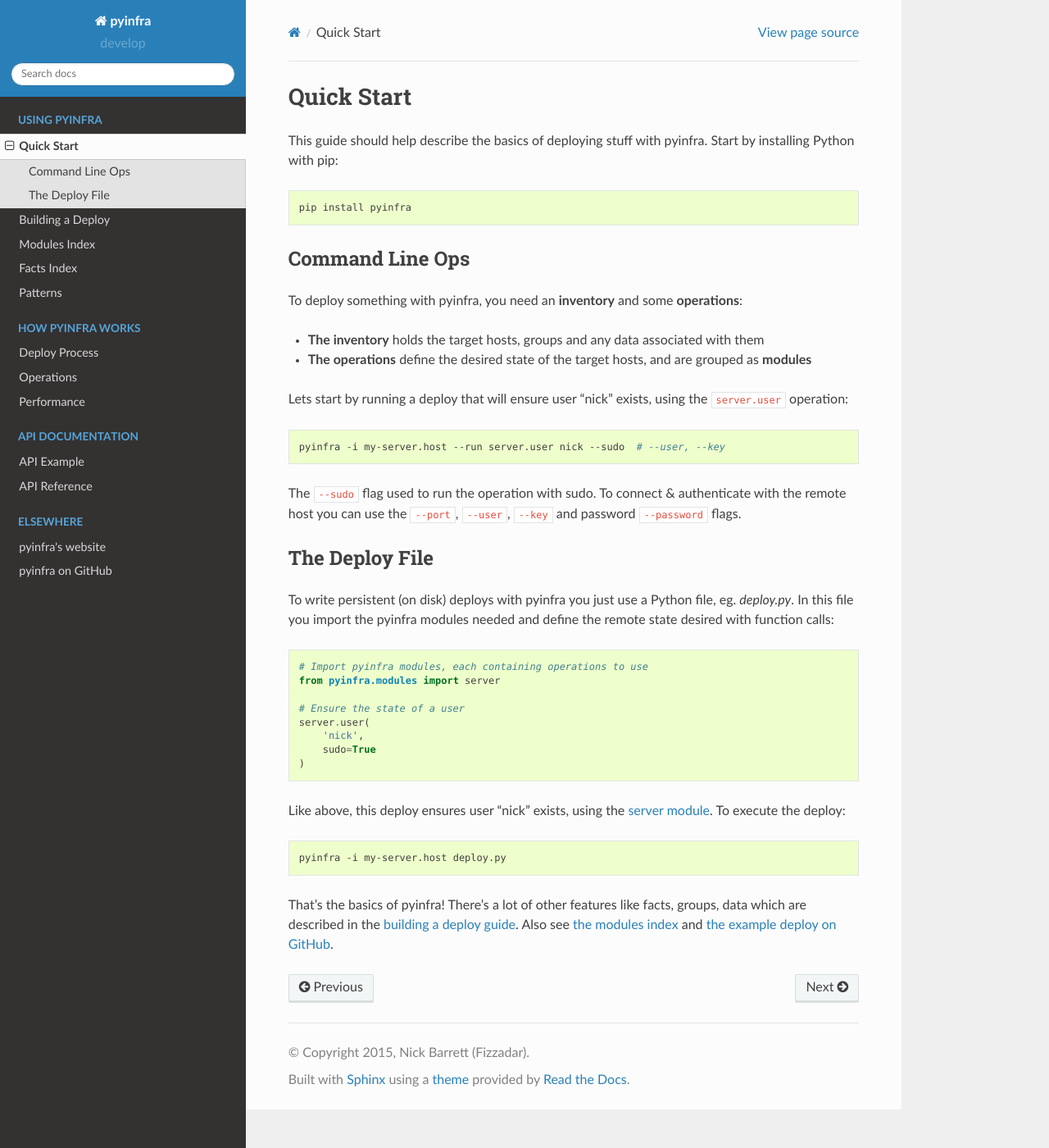
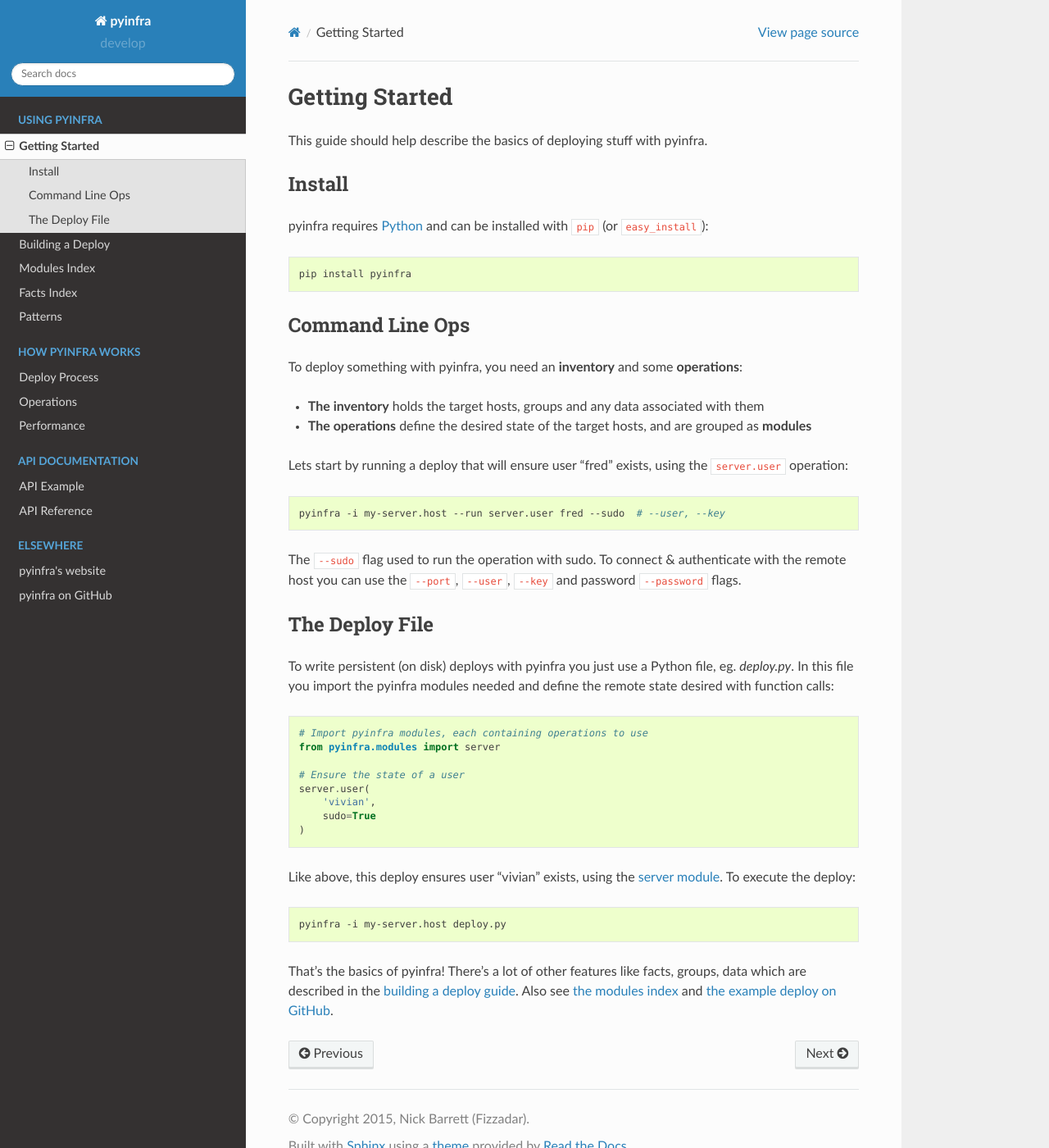
Before and after one commit to pyinfra-dev/pyinfra, a Sphinx documentation site: the page built from docs/getting_started.rst, in a window 1280 px wide and 1400 px high. Shown: the whole window at 82% size. Built offline with Sphinx 7.4.7 and the Read the Docs theme 2.0.0, drawn with Linux system fonts in a browser that asks for light colours.

Commit message:
Docs update.

```diff
--- a/docs/_facts.rst
+++ /dev/null
@@ -1 +0,0 @@
-pyinfra facts.
--- a/docs/quick_start.rst
+++ b/docs/getting_started.rst
@@ -1,11 +1,19 @@
-Quick Start
-===========
+Getting Started
+===============
 
-This guide should help describe the basics of deploying stuff with pyinfra. Start by installing Python with pip:
+This guide should help describe the basics of deploying stuff with pyinfra.
 
-.. code:: shell
+
+Install
+-------
+
+pyinfra requires `Python <https://python.org>`_ and can be installed with ``pip`` (or
+``easy_install``):
+
+.. code:: bash
 
     pip install pyinfra
+
 
 Command Line Ops
 ----------------
@@ -15,11 +23,11 @@
 + **The inventory** holds the target hosts, groups and any data associated with them
 + **The operations** define the desired state of the target hosts, and are grouped as **modules**
 
-Lets start by running a deploy that will ensure user "nick" exists, using the ``server.user`` operation:
+Lets start by running a deploy that will ensure user "fred" exists, using the ``server.user`` operation:
 
 .. code:: shell
 
-    pyinfra -i my-server.host --run server.user nick --sudo  # --user, --key
+    pyinfra -i my-server.host --run server.user fred --sudo  # --user, --key
 
 The ``--sudo`` flag used to run the operation with sudo. To connect & authenticate with the remote host you can use the ``--port``, ``--user``, ``--key`` and password ``--password`` flags.
 
@@ -36,11 +44,11 @@
 
     # Ensure the state of a user
     server.user(
-        'nick',
+        'vivian',
         sudo=True
     )
 
-Like above, this deploy ensures user "nick" exists, using the :doc:`server module <./modules/server>`. To execute the deploy:
+Like above, this deploy ensures user "vivian" exists, using the :doc:`server module <./modules/server>`. To execute the deploy:
 
 .. code:: shell
 
--- a/docs/index.rst
+++ b/docs/index.rst
@@ -10,7 +10,7 @@
     :maxdepth: 1
     :caption: Using pyinfra
 
-    quick_start
+    getting_started
     building_a_deploy
     modules
     facts
--- a/docs/modules/git.rst
+++ b/docs/modules/git.rst
@@ -9,3 +9,9 @@
 .. code:: python
 
     git.repo(source, target, branch='master', pull=True, rebase=False)
+
++ **source**: the git source URL
++ **target**: target directory to clone to
++ **branch**: branch to pull/checkout
++ **pull**: pull any changes for the branch
++ **rebase**: when pulling, use ``--rebase``
--- a/docs/modules/pip.rst
+++ b/docs/modules/pip.rst
@@ -11,9 +11,9 @@
 
 .. code:: python
 
-    pip.packages(packages=None, present=True, requirements=None, venv=None)
+    pip.packages(packages=None, present=True, requirements=None, virtualenv=None)
 
 + **packages**: list of packages to ensure
 + **present**: whether the packages should be installed
 + **requirements**: location of requirements file to install
-+ **venv**: root directory of virtualenv to work in
++ **virtualenv**: root directory of virtualenv to work in
--- a/docs/modules/python.rst
+++ b/docs/modules/python.rst
@@ -1,5 +1,8 @@
 Python
 ------
+
+
+The Python module allows you to execute Python code within the context of a deploy.
 
 :code:`python.execute`
 ~~~~~~~~~~~~~~~~~~~~~~
```
Also changed, not shown: docs/facts.rst (+94 -28 lines).
